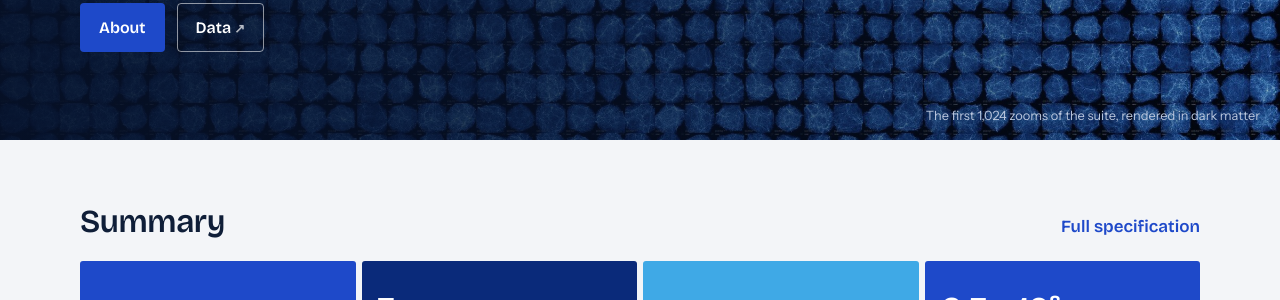
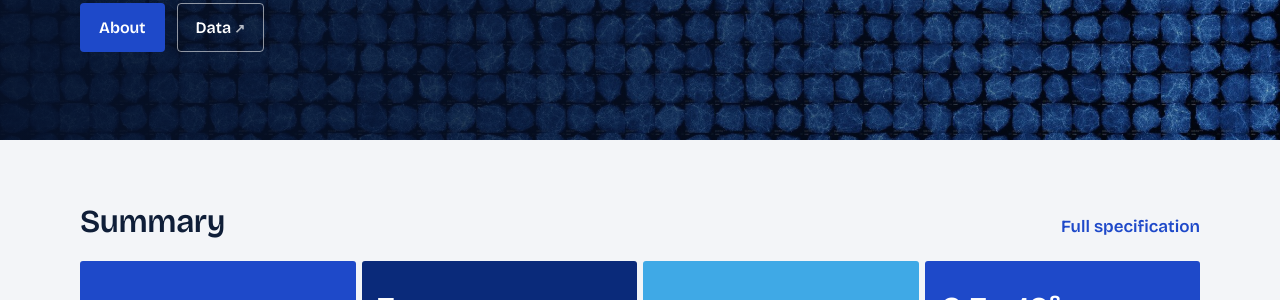
Before and after one commit to tessera-simulations/tessera-simulations.github.io, a Jekyll site: the page built from index.html, in a window 1280 px wide. Shown: the part 421-721 px from the top of the page. Built offline with Jekyll 4.4.1, drawn with Linux system fonts in a browser that asks for light colours.

Commit message:
Home: remove the hero caption

```diff
--- a/assets/css/main.css
+++ b/assets/css/main.css
@@ -103,8 +103,7 @@ p { margin: 0 0 1em; }
 .hero h1 { font-size: clamp(2.8rem, 6vw, 4.8rem); max-width: 11em; margin-bottom: 0.35em; font-weight: 800; letter-spacing: -0.02em; }
 .hero p { font-size: 1.2rem; line-height: 1.5; max-width: 34em; color: #d6e0f2; margin-bottom: 1.6em; }
 .hero .actions { display: flex; gap: 12px; flex-wrap: wrap; }
-.hero-note { position: absolute; right: var(--gutter); bottom: 14px; z-index: 1; font-size: 0.8rem; color: #b9c6dd; }
-@media (max-width: 700px) { .hero .wrap { padding: 64px 0 60px; } .hero-note { display: none; } }
+@media (max-width: 700px) { .hero .wrap { padding: 64px 0 60px; } }
 
 .section { padding: 64px 0 24px; }
 .section-title { display: flex; align-items: baseline; justify-content: space-between; gap: 20px; flex-wrap: wrap; margin-bottom: 20px; }
--- a/index.html
+++ b/index.html
@@ -13,7 +13,6 @@ body_class: home
       <a class="btn btn-ghost ext" href="https://virgo.dur.ac.uk/tessera/">Data</a>
     </div>
   </div>
-  <div class="hero-note">The first 1,024 zooms of the suite, rendered in dark matter</div>
 </section>
 
 <section class="section">
```
